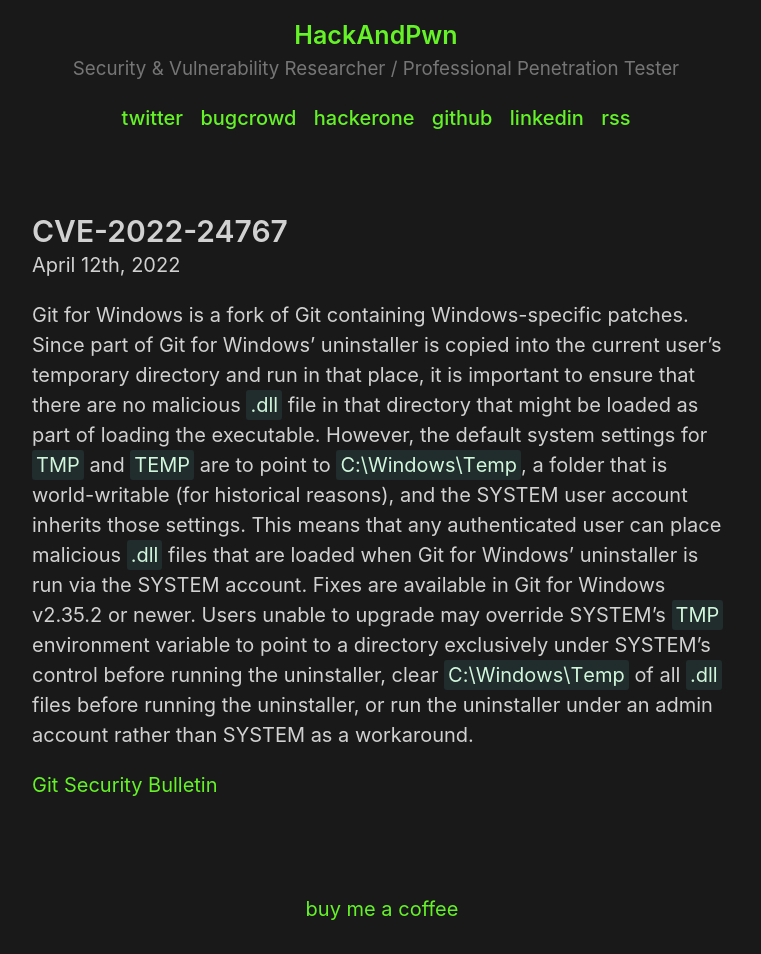
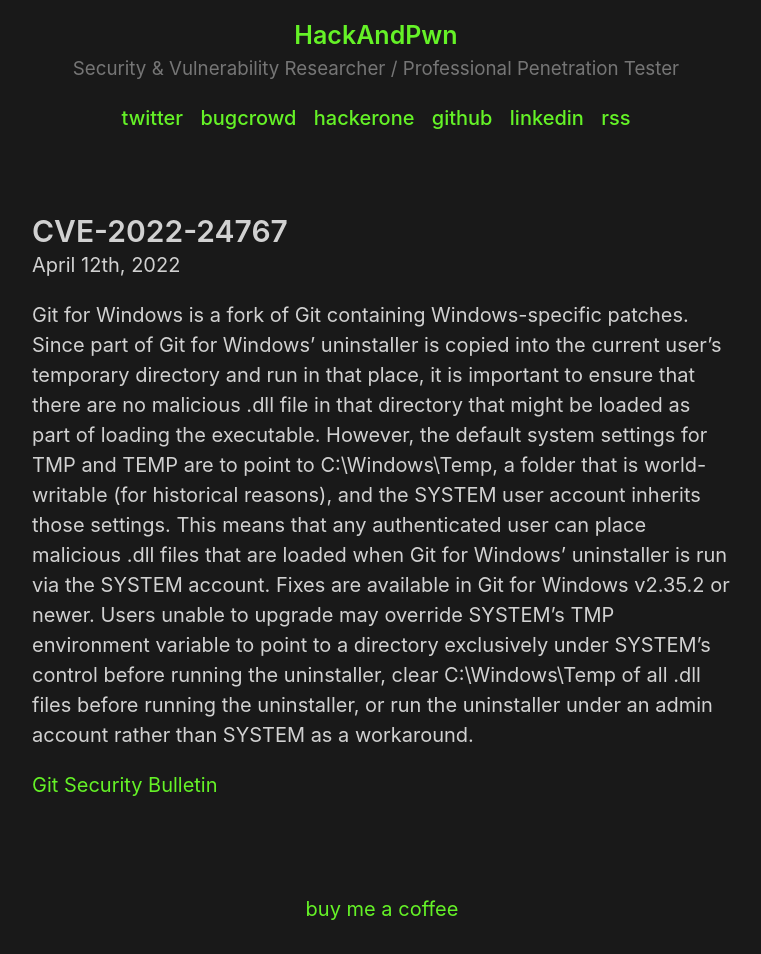
Before and after one commit to HackAndPwn/HackAndPwn.github.io, a Jekyll site: the page built from _posts/2022-04-12-cve-2022-24767.md, in a window 1280 px wide. Shown: the whole page, without its empty margins (258-1019 px from the left). Built offline with Jekyll 4.4.1, drawn with Linux system fonts in a browser that asks for light colours.

Commit message:
remove weird highlighting

```diff
--- a/_posts/2022-04-12-cve-2022-24767.md
+++ b/_posts/2022-04-12-cve-2022-24767.md
@@ -5,6 +5,6 @@
 last_modified_at: 2022-04-12
 ---
 
-Git for Windows is a fork of Git containing Windows-specific patches. Since part of Git for Windows' uninstaller is copied into the current user's temporary directory and run in that place, it is important to ensure that there are no malicious `.dll` file in that directory that might be loaded as part of loading the executable. However, the default system settings for `TMP` and `TEMP` are to point to `C:\Windows\Temp`, a folder that is world-writable (for historical reasons), and the SYSTEM user account inherits those settings. This means that any authenticated user can place malicious `.dll` files that are loaded when Git for Windows' uninstaller is run via the SYSTEM account. Fixes are available in Git for Windows v2.35.2 or newer. Users unable to upgrade may override SYSTEM's `TMP` environment variable to point to a directory exclusively under SYSTEM's control before running the uninstaller, clear `C:\Windows\Temp` of all `.dll` files before running the uninstaller, or run the uninstaller under an admin account rather than SYSTEM as a workaround.
+Git for Windows is a fork of Git containing Windows-specific patches. Since part of Git for Windows' uninstaller is copied into the current user's temporary directory and run in that place, it is important to ensure that there are no malicious .dll file in that directory that might be loaded as part of loading the executable. However, the default system settings for TMP and TEMP are to point to C:\Windows\Temp, a folder that is world-writable (for historical reasons), and the SYSTEM user account inherits those settings. This means that any authenticated user can place malicious .dll files that are loaded when Git for Windows' uninstaller is run via the SYSTEM account. Fixes are available in Git for Windows v2.35.2 or newer. Users unable to upgrade may override SYSTEM's TMP environment variable to point to a directory exclusively under SYSTEM's control before running the uninstaller, clear C:\Windows\Temp of all .dll files before running the uninstaller, or run the uninstaller under an admin account rather than SYSTEM as a workaround.
 
 [Git Security Bulletin](https://github.com/git-for-windows/git/security/advisories/GHSA-gf48-x3vr-j5c3)
```
